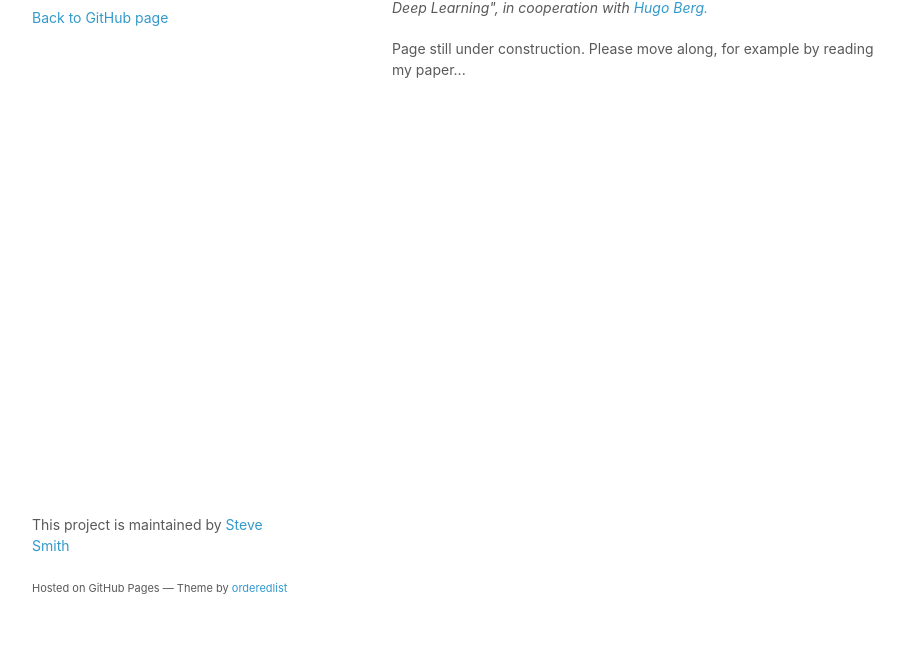
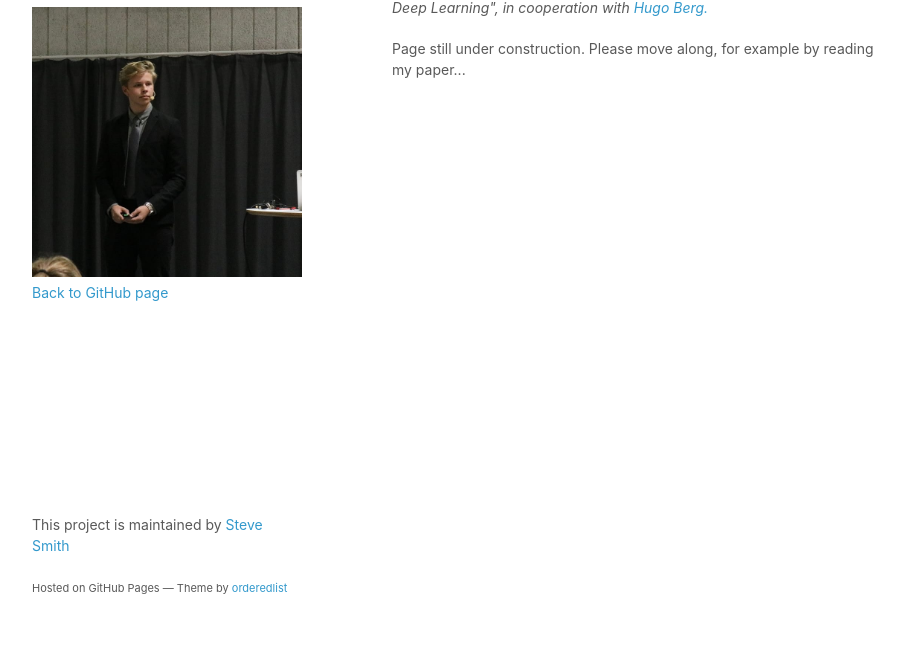
Before and after one commit to felixseriksson/felixseriksson.github.io, a plain HTML site: page index.html in a window 1280 px wide. Shown: the part 133-800 px from the top of the page, without its empty margins (178-1082 px from the left). Drawn offline with Linux system fonts and the light colour scheme.

Commit message:
added portrait?

```diff
--- a/index.html
+++ b/index.html
@@ -17,6 +17,7 @@
       <header>
         <h1>Felix Steinberger Eriksson</h1>
         <!--<p>A Theme for GitHub Pages</p>-->
+        <img src="portrait.jpg">
         <p class="view"><a href="https://github.com/felixseriksson">Back to GitHub page</a></p>
         <!--<ul>
           <li><a href="https://github.com/orderedlist/minimal/zipball/master">Download <strong>ZIP File</strong></a></li>
@@ -27,7 +28,7 @@
       <section>
         <h1>Content</h1>
 
-        <p><em><a href="https://felixseriksson.github.io/docs/rayspaper.pdf">Read my paper</a>titled "Diagnosing Pneumothorax in X-Ray Images Using Deep Learning", in cooperation with
+        <p><em><a href="https://felixseriksson.github.io/docs/rayspaper.pdf">Read my paper</a> titled "Diagnosing Pneumothorax in X-Ray Images Using Deep Learning", in cooperation with
           <a href="https://github.com/Drummersbrother">Hugo Berg.</a></em></p>
 
         <p>Page still under construction. Please move along, for example by reading my paper...</p>
```
Also changed, not shown: portrait.jpg (added).
